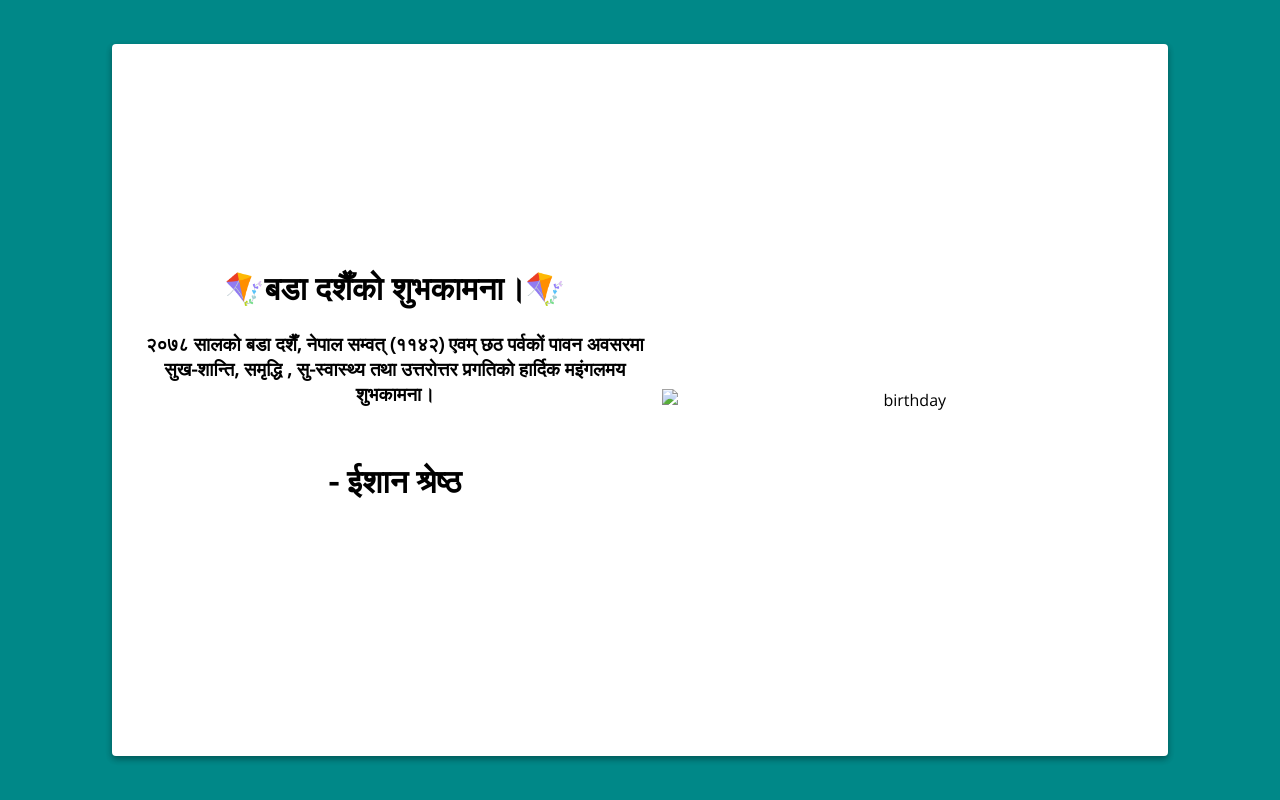
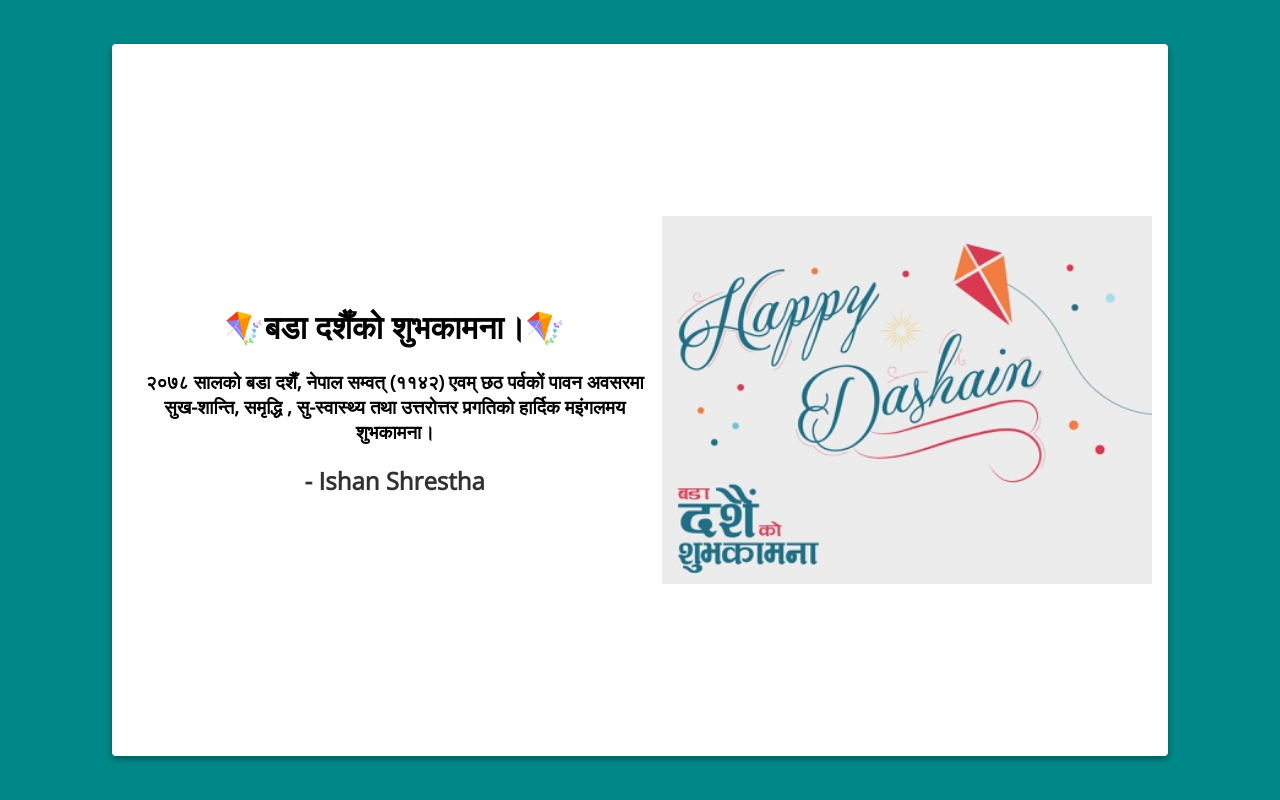
Before and after one commit to ishanog/happydashin, a plain HTML site: page index.html in a window 1280 px wide. Drawn offline with nearby package versions, Linux system fonts and the light colour scheme.

Commit message:
Update index.html

```diff
--- a/index.html
+++ b/index.html
@@ -1,4 +1,3 @@
-
 <!DOCTYPE html>
 <html lang="en">
 <head>
@@ -7,16 +6,16 @@
   <link rel="stylesheet" href="./index.css">
   <link rel="preconnect" href="https://fonts.gstatic.com">
   <link rel="stylesheet" href="https://fonts.googleapis.com/css2?family=Open+Sans&display=swap">
-  <link rel="shortcut icon" type="image" href="./images/for_dribble-01_4x.jpg">
+  <link rel="shortcut icon" type="image" href="./for_dribble-01_4x.jpg">
   <title>बडा दशैँको शुभकामना।🪁🪁</title>
 </head>
 <body>
   <div class="card">
-    <img src="./images/for_dribble-01_4x.jpg" alt="birthday" class="birthday">
+    <img src="./for_dribble-01_4x.jpg" alt="birthday" class="birthday">
     <div class="text">
       <h1>🪁बडा दशैँको शुभकामना।🪁</h1>
       <h3>२०७८ सालको बडा दशैँ, नेपाल सम्वत् (११४२) एवम् छठ पर्वकों पावन अवसरमा सुख-शान्ति, समृद्धि , सु-स्वास्थ्य तथा उत्तरोत्तर प्रगतिको हार्दिक मइंगलमय शुभकामना।</h3>
-      <h1 class="text">- ईशान श्रेष्ठ</h1>
+      <h2 class="muted">- Ishan Shrestha</h2>
     </div>
     <div class="space"></div>
   </div>
```
